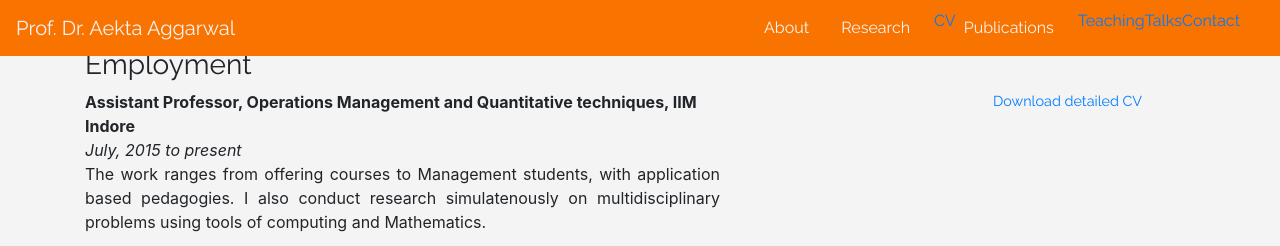
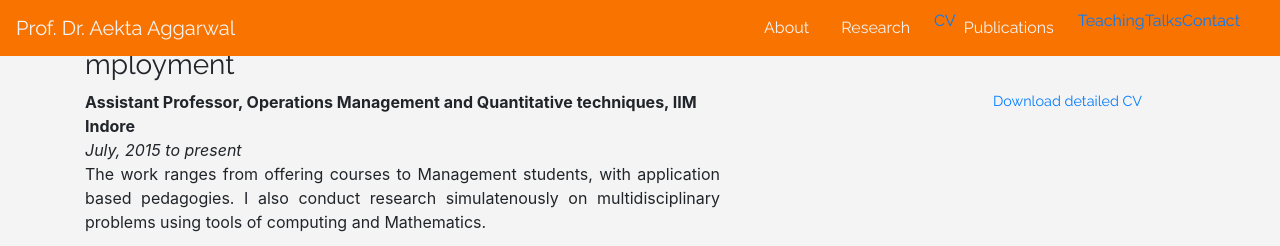
Before and after one commit to aektaaggarwal/aektaaggarwal.github.io, a Jekyll site: the page cv.html, which Jekyll copies as it is, in a window 1280 px wide and 1199 px high. Shown: the top 246 px of the window. Built offline with Jekyll 4.4.1, drawn with Linux system fonts in a browser that asks for light colours; nearby versions of some CDN libraries.

Commit message:
Update cv.html

```diff
--- a/cv.html
+++ b/cv.html
@@ -76,7 +76,7 @@
         <div class="container">
             <div class="row">
                 <div class="col-md-7">
-                    <h3>Employment</h3>
+                    <h3>mployment</h3>
                 </div>
             </div>
 
```
